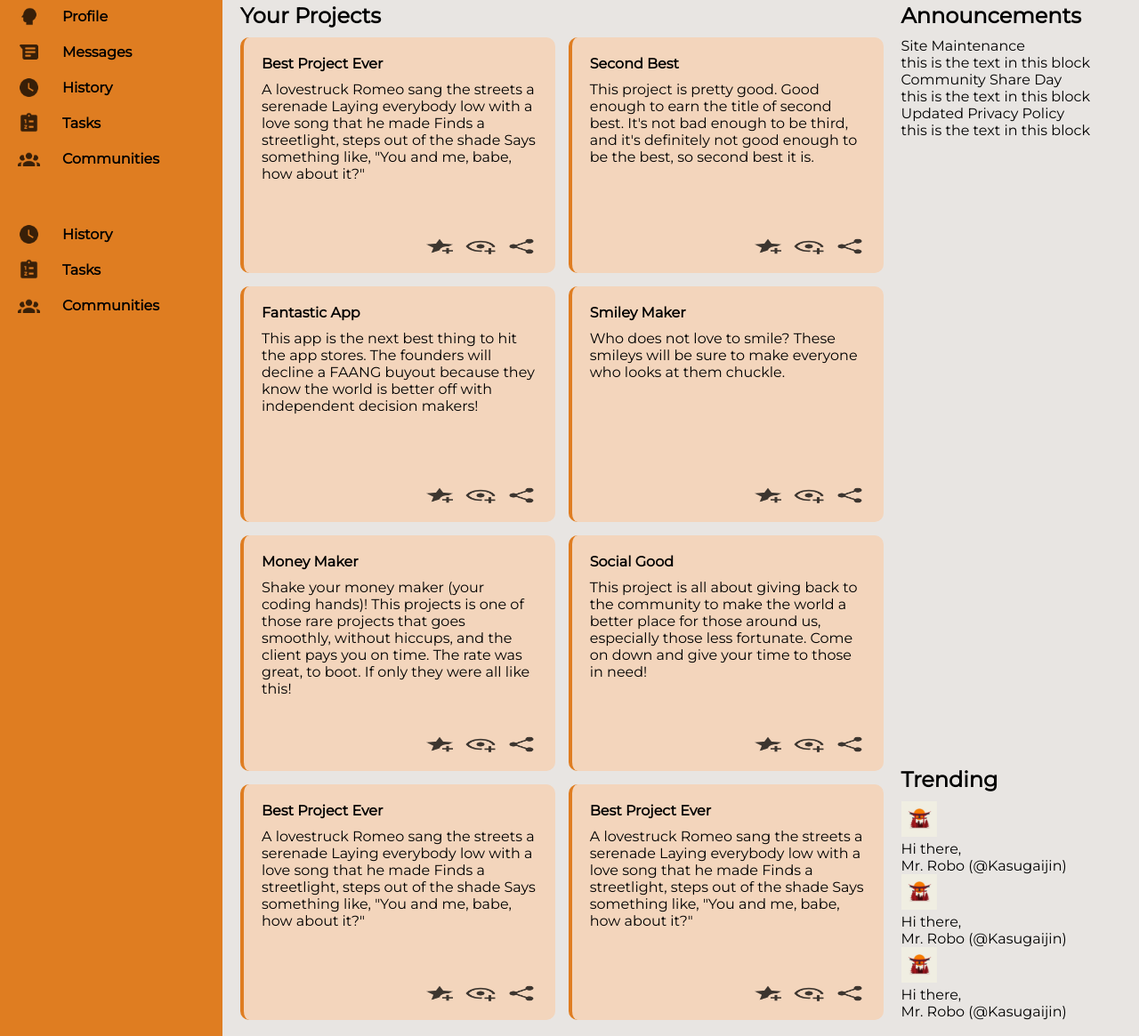
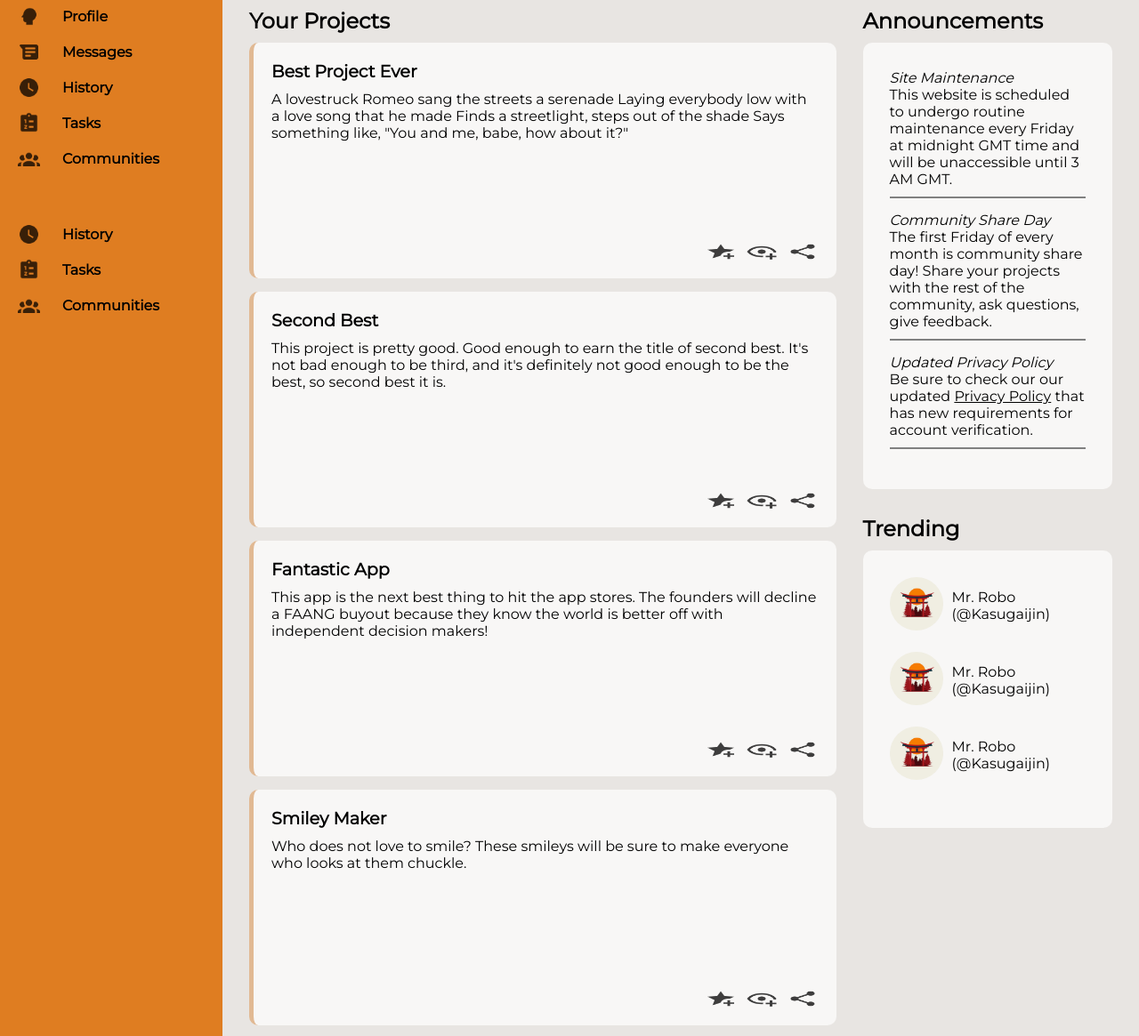
Before and after one commit to kasugaijin/admin-dashboard, a plain HTML site: page index.html in a window 1280 px wide. Shown: the part 167-1332 px from the top of the page at 89% size. Drawn offline with Linux system fonts and the light colour scheme.

Commit message:
site functionality complete, just need to organise css better

```diff
--- a/index.html
+++ b/index.html
@@ -162,87 +162,66 @@
               <img src="./style/share-variant.png" alt="share icon">
             </div>
           </div>
-          <div class="card">
-            <p class="title">Best Project Ever</p>
-            <p class="text">A lovestruck Romeo sang the streets a serenade
-              Laying everybody low with a love song that he made
-              Finds a streetlight, steps out of the shade
-              Says something like, "You and me, babe, how about it?"
-            </p>
-            <div class="icons">
-              <img src="./style/star-plus.png" alt="favourite icon">
-              <img src="./style/eye-plus-outline.png" alt="view icon">
-              <img src="./style/share-variant.png" alt="share icon">
+        </div>
+      </div>
+        <div class="right-cards">
+          <div class="announcements">
+            <p id="card-heading">Announcements</p>
+            <div class="announcements-card">
+              <div class="announcement">
+                <p><em>Site Maintenance</em></p>
+                <p>This website is scheduled to undergo routine maintenance every Friday at midnight GMT time and will
+                  be unaccessible until 3 AM GMT.
+                </p>
+              </div>
+              <div class="announcement">
+                <p><em>Community Share Day</em></p>
+                <p>The first Friday of every month is community share day! Share your projects with the rest of the
+                  community, ask questions, give feedback.
+                </p>
+              </div>
+              <div class="announcement">
+                <p><em>Updated Privacy Policy</em></p>
+                <p>Be sure to check our our updated <a href="">Privacy Policy</a> that has new requirements for
+                account verification.</p>
+              </div>
             </div>
           </div>
-          <div class="card">
-            <p class="title">Best Project Ever</p>
-            <p class="text">A lovestruck Romeo sang the streets a serenade
-              Laying everybody low with a love song that he made
-              Finds a streetlight, steps out of the shade
-              Says something like, "You and me, babe, how about it?"
-            </p>
-            <div class="icons">
-              <img src="./style/star-plus.png" alt="favourite icon">
-              <img src="./style/eye-plus-outline.png" alt="view icon">
-              <img src="./style/share-variant.png" alt="share icon">
+
+          <div class="trending-container">
+            <p id="card-heading">Trending</p>
+            <div class="trending-card">
+              <div class="trending-member">
+                <div class="trending-avatar">
+                  <img src="./style/avatar.jpg" alt="trending avatar" width="60px">
+                </div>
+                <div class="trending-handle">
+                  <p id="trending-handle">Mr. Robo (@Kasugaijin)</p>
+                </div>
+              </div>
+              <div class="trending-member">
+                <div class="trending-avatar">
+                  <img src="./style/avatar.jpg" alt="trending avatar" width="60px">
+                </div>
+                <div class="trending-handle">
+                  <p id="trending-handle">Mr. Robo (@Kasugaijin)</p>
+                </div>
+              </div>
+              <div class="trending-member">
+                <div class="trending-avatar">
+                  <img src="./style/avatar.jpg" alt="trending avatar" width="60px">
+                </div>
+                <div class="trending-handle">
+                  <p id="trending-handle">Mr. Robo (@Kasugaijin)</p>
+                </div>
+              </div>
             </div>
           </div>
         </div>
       </div>
-
-        <div class="announcements">
-          <p id="card-heading">Announcements</p>
-          <div class="maintenance">
-            <p>Site Maintenance</p>
-            <p>this is the text in this block</p>
-          </div>
-          <div class="maintenance">
-            <p>Community Share Day</p>
-            <p>this is the text in this block</p>
-          </div>
-          <div class="maintenance">
-            <p>Updated Privacy Policy</p>
-            <p>this is the text in this block</p>
-          </div>
-        </div>
-
-        <div class="trending">
-          <p id="card-heading">Trending</p>
-          <div class="trending">
-            <div class="trending-avatar">
-              <img src="./style/avatar.jpg" alt="trending avatar" width="40px">
-            </div>
-            <div class="trending">
-              <p id="hello">Hi there,</p>
-              <p id="trending-handle">Mr. Robo (@Kasugaijin)</p>
-            </div>
-          </div>
-          <div class="trending">
-            <div class="trending-avatar">
-              <img src="./style/avatar.jpg" alt="trending avatar" width="40px">
-            </div>
-            <div class="trending">
-              <p id="hello">Hi there,</p>
-              <p id="trending-handle">Mr. Robo (@Kasugaijin)</p>
-            </div>
-          </div>
-          <div class="trending">
-            <div class="trending-avatar">
-              <img src="./style/avatar.jpg" alt="trending avatar" width="40px">
-            </div>
-            <div class="trending">
-              <p id="hello">Hi there,</p>
-              <p id="trending-handle">Mr. Robo (@Kasugaijin)</p>
-            </div>
-          </div>
-
-
-        </div>
-
-      </div>
     </div>
-
-  </div>
+    <div class="footer">
+      <p>by Kasugaijin for <a href="www.theodinproject.com" target="blank">The Odin Project</a> in 2022.</p>
+    </div>
 </body>
 </html>
--- a/style/style.css
+++ b/style/style.css
@@ -190,10 +190,11 @@
 /*MAIN CARD SECTION*/
 
 .card-container {
-  display: grid;
+  /* display: grid;
   grid-template-columns: 3fr 1fr;
   grid-template-rows: 1fr;
-  padding: 20px;
+  padding: 20px; */
+  display: flex;
 }
 
 #card-heading {
@@ -203,33 +204,53 @@
 }
 
 .projects {
-  grid-column: 1;
-  grid-row: 1 / 3;
+  /* grid-column: 1;
+  grid-row: 1 / 3; */
+  width: 68%;
+  padding-left: 30px;
+  padding-right: 30px;
+  padding-bottom: 30px;
+  margin-top: 10px;
+}
+
+.right-cards {
+  width: 32%;
+  display: felx;
+  flex-direction: column;
 }
 
 .announcements {
-  grid-column: 2 / 3;
+  /* grid-column: 2 / 3; */
+  margin-top: 10px;
+
 }
 
-.trending {
-  grid-column: 2 / 3;
+.announcements-card {
+  padding: 30px;
+  background-color: rgb(248, 247, 246);
+  border-radius: 10px;
+  margin-right: 30px;
+}
+
+.announcement {
+  margin-bottom: 15px;
+  border-bottom: solid 2px grey;
+  padding-bottom: 10px;
 }
 
 .project-cards {
   display: grid;
-  grid-template-columns: repeat(auto-fill, minmax(270px, 1fr));
+  grid-template-columns: repeat(auto-fill, minmax(400px, 1fr));
   grid-template-rows: repeat(2, 1fr);
   gap: 15px;
-  margin-right: 20px;
 }
 
 .card {
-
   height: 225px;
-  background-color: rgb(243, 213, 188);
+  background-color: rgb(248, 247, 246);
   border-radius: 10px;
   padding: 20px;
-  border-left: solid 4px rgb(223, 125, 33);
+  border-left: solid 5px rgb(225, 185, 147);
   display: flex;
   flex-direction: column;
 
@@ -238,6 +259,7 @@
 .title {
   font-weight: bold;
   margin-bottom: 10px;
+  font-size: larger;
 }
 
 .icons {
@@ -251,6 +273,31 @@
 
 .icons img {
   margin-left: auto;
+}
+
+.trending-container {
+  margin-top: 30px;
+}
+
+.trending-card {
+  padding: 30px;
+  background-color: rgb(248, 247, 246);
+  border-radius: 10px;
+  margin-right: 30px;
+}
+
+.trending-member {
+  display: flex;
+  align-items: center;
+  padding-bottom: 20px;
+}
+
+.trending-member img {
+  border-radius: 50%;
+}
+
+.trending-avatar {
+  margin-right: 10px;
 }
 
 /*Pointers to give feedback despite no actual links*/
@@ -273,8 +320,16 @@ button:hover {
   cursor: pointer;
 }
 
-.card:hover {
-  cursor: pointer;
+.footer {
+  height: 40px;
+  display: flex;
+  justify-content: center;
+  align-items: center;
+  background-color: rgb(99, 97, 97);
+  color: white;
+}
+
+.card:hover, .announcements-card:hover, .trending-card:hover {
   -moz-box-shadow: 0 0 5px 0px rgb(74, 72, 72);
   -webkit-box-shadow: 0 0 5px 0px rgb(74, 72, 72);
   box-shadow: 0 0 5px 0px rgb(74, 72, 72);
```
